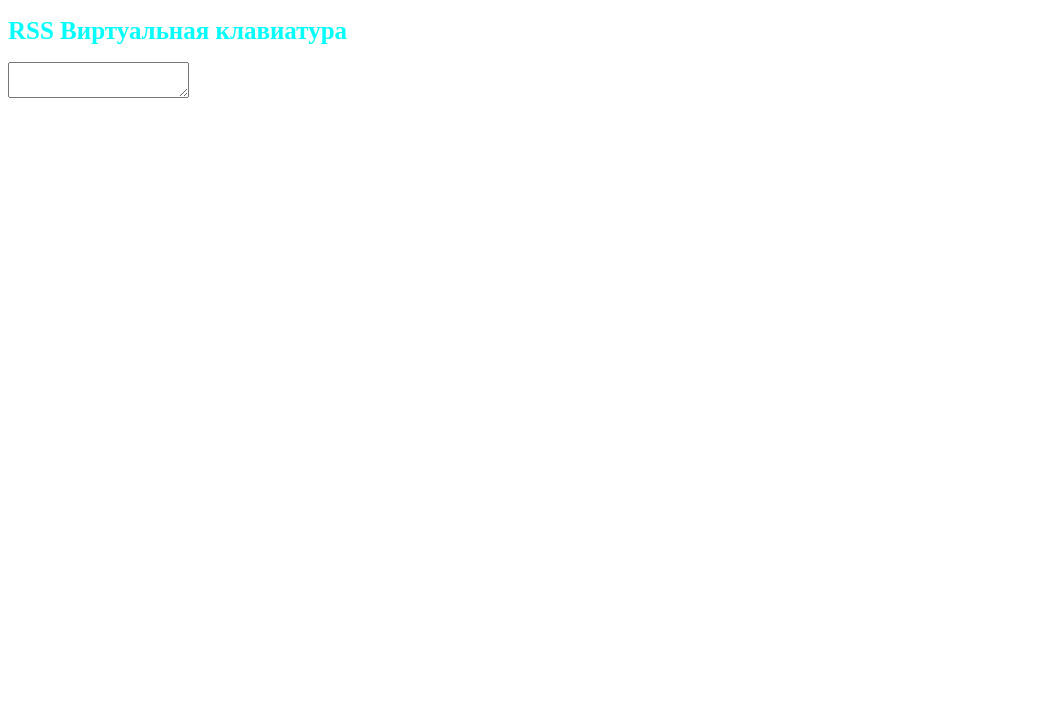
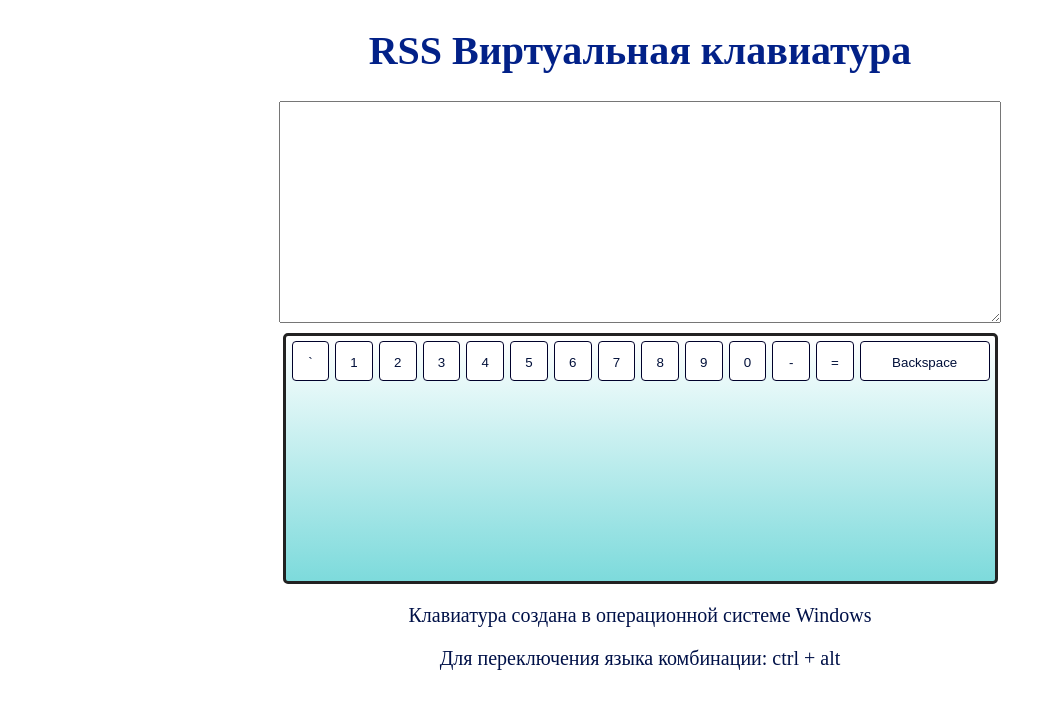
Before and after one commit to ElenaSukhina1/virtual-keyboard, a plain HTML site: page index.html in a window 1280 px wide. Shown: the whole page, without its empty margins (0-1056 px from the left). Drawn offline with Linux system fonts and the light colour scheme.

Commit message:
feat: add first block in Keyboard

```diff
--- a/index.js
+++ b/index.js
@@ -1,5 +1,28 @@
+const keybordSection = document.querySelector('.key-section')
+const firstArr = ['`', '1', '2', '3', '4', '5', '6', '7', '8', '9', '0', '-', '=', 'Backspace']
 
 
-let header = document.getElementsByTagName('h1')[0]
-console.log(header)
-header.classList.add("colortext");
+function createKeyBlock (){
+for(let i = 0; i < 5; i++){
+    let keyBlock = document.createElement('div')
+    keybordSection.appendChild(keyBlock)
+    keyBlock.classList.add('key-block')
+    console.log(keyBlock)
+}
+}
+
+createKeyBlock ()
+
+function createKeyButton1 (){
+    firstArr.forEach(value =>{
+        let firstKeyBlock = document.querySelectorAll('.key-block')[0]
+        let keyButton1 = document.createElement('button')
+        firstKeyBlock.appendChild(keyButton1)
+        keyButton1.classList.add('button')
+        keyButton1.textContent = value
+        if(keyButton1.textContent === 'Backspace'){
+            keyButton1.classList.add('backspace')
+        }
+    })
+}
+createKeyButton1 ()
--- a/keyButtons.js
+++ b/keyButtons.js
@@ -1,11 +1,11 @@
 class Title {
     constructor(){
         this.elem = document.createElement('h1')
-        this.text = document.createTextNode('RSS Виртуальная клавиатура')
+        this.elem.textContent = 'RSS Виртуальная клавиатура'
+        this.elem.classList.add('colortext')
     }
     apendTo(parent){
         parent.appendChild(this.elem)
-        document.body.childNodes[2].appendChild(this.text)
     }
 
 }
@@ -14,6 +14,7 @@ new Title().apendTo(document.body);
 class Textarea {
     constructor(){
         this.elem = document.createElement('textarea')
+        this.elem.classList.add('textarea-style')
     }
     apendTo(parent){
         parent.appendChild(this.elem)
@@ -25,9 +26,35 @@ new Textarea().apendTo(document.body);
 class Keysection {
     constructor(){
         this.elem = document.createElement('div')
+        this.elem.classList.add('key-section')
     }
     apendTo(parent){
         parent.appendChild(this.elem)
     }
 }
 new Keysection().apendTo(document.body)
+
+class Description {
+    constructor(){
+        this.elem = document.createElement('p')
+        this.elem.classList.add('description')
+        this.elem.textContent = 'Клавиатура создана в операционной системе Windows'
+    }
+    apendTo(parent){
+        parent.appendChild(this.elem)
+    }
+
+}
+new Description().apendTo(document.body)
+
+class Lang {
+    constructor(){
+        this.elem = document.createElement('p')
+        this.elem.classList.add('lang')
+        this.elem.textContent = 'Для переключения языка комбинации: ctrl + alt'
+    }
+    apendTo(parent){
+        parent.appendChild(this.elem)
+    }
+}
+new Lang().apendTo(document.body)
--- a/style.scss
+++ b/style.scss
@@ -9,6 +9,59 @@
 }
 
 .colortext{
-    color: aqua;
-    font-size: 25px;
+    text-align: center;
+    color: rgb(2, 33, 136);
+    font-size: 40px;
 }
+
+.key-section{
+    width: 704px;
+    margin: 0 auto;
+    padding: 5px;
+    padding-left: 0;
+    padding-bottom: 0;
+    background: rgb(34,193,195);
+background: linear-gradient(0deg, rgba(34,193,195,0.5869806540780375) 0%, rgba(3,255,162,0) 100%);
+    border: 3px solid #222222;
+    border-radius: 5px;
+}
+
+.description,
+.lang {
+    text-align: center;
+    color: rgb(0, 17, 72);
+    font-size: 20px;
+}
+
+.key-block{
+    display: flex;
+    flex-wrap: nowrap;
+    clear: both;
+    width: 100%;
+    height: 40px;
+    margin-bottom: 8px;
+}
+
+.button{
+    width: 40px;
+    height: 40px;
+    margin-left: 6px;
+    font-weight: 500;
+    line-height: 40px;
+    text-align: center;
+    color: #02103a;
+    background: #ffffff;
+    border-radius: 4px;
+    border: 1px solid rgb(0, 1, 43);
+    cursor: pointer;
+    user-select: none;
+    transition: border-radius 0.3s, background-color 0.3s;
+    &:hover{
+        box-shadow: 4px 4px 8px 0px rgba(34, 60, 80, 0.2);
+    }
+}
+
+
+.backspace{
+    width: 20%;
+}
```
Also changed, not shown: style.css, 1 other file.
